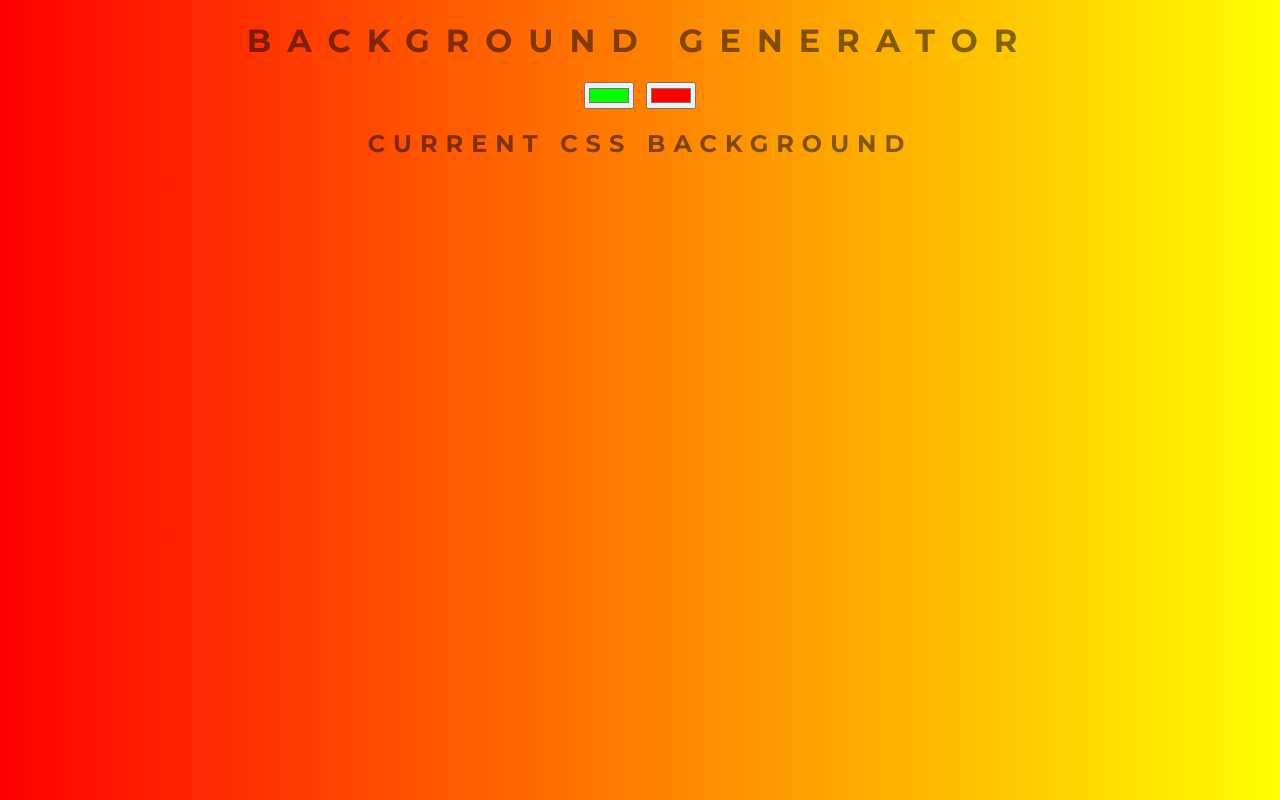
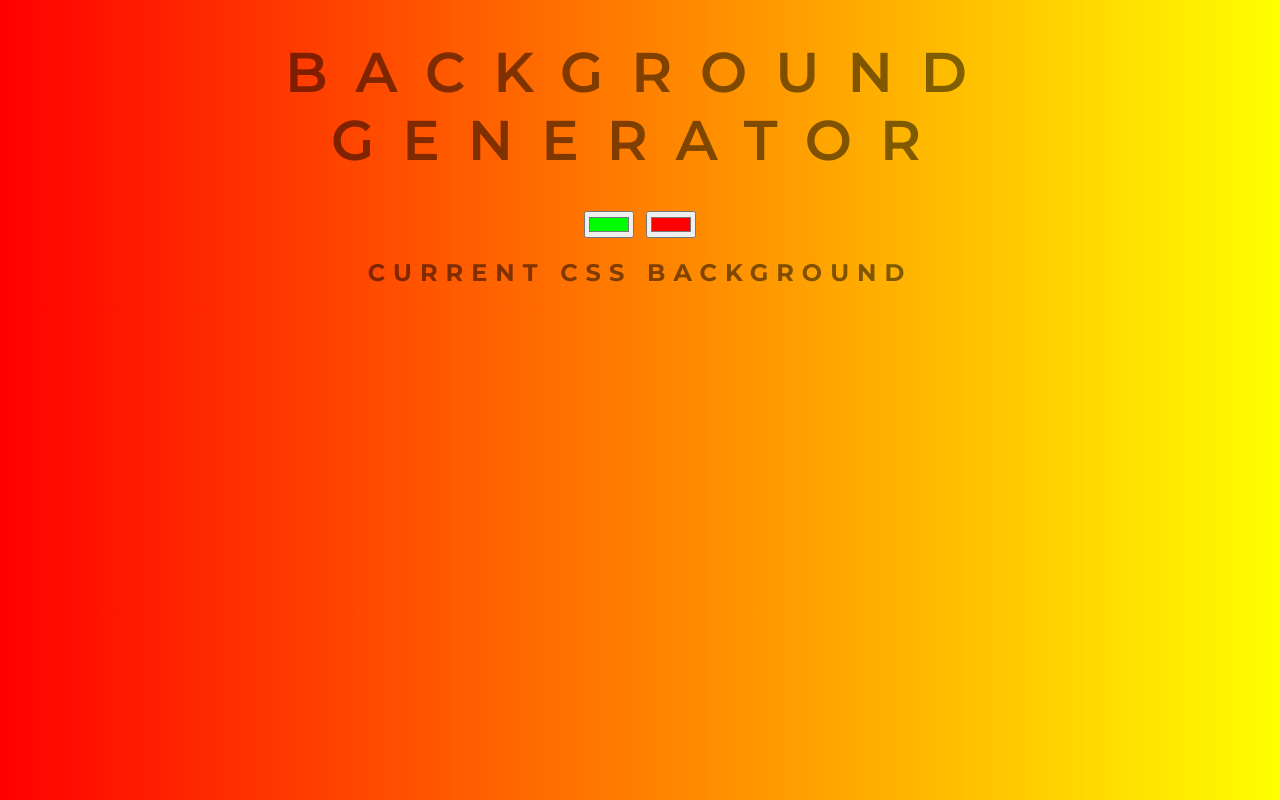
Before and after one commit to pronoia9/ztmtcwd-background-generator, a plain HTML site: page index.html in a window 1280 px wide. Drawn offline with Linux system fonts and the light colour scheme.

Commit message:
fix font and doc format

```diff
--- a/css/style.css
+++ b/css/style.css
@@ -1,25 +1,26 @@
 body {
   font-family: 'Montserrat';
-    color: rgba(0,0,0,.5);
+  color: rgba(0, 0, 0, 0.5);
   text-align: center;
   text-transform: uppercase;
-    letter-spacing: .5em;
+  letter-spacing: 0.5em;
   top: 15%;
-	background: linear-gradient(to right, red , yellow); /* Standard syntax */
+  background: linear-gradient(to right, red, yellow); /* Standard syntax */
 }
 
 h1 {
-    color: rgba(0,0,0,.5);
+  font: 600 3.5em 'Montserrat';
+  color: rgba(0, 0, 0, 0.5);
   text-align: center;
   text-transform: uppercase;
-    letter-spacing: .5em;
+  letter-spacing: 0.5em;
   width: 100%;
 }
 
 h3 {
-    color: rgba(0,0,0,.5);
+  font: 900 1em 'Montserrat';
+  color: rgba(0, 0, 0, 0.5);
   text-align: center;
   text-transform: none;
   letter-spacing: 0.01em;
-
 }
```
Lines whose indentation alone changed are shown as unchanged.
